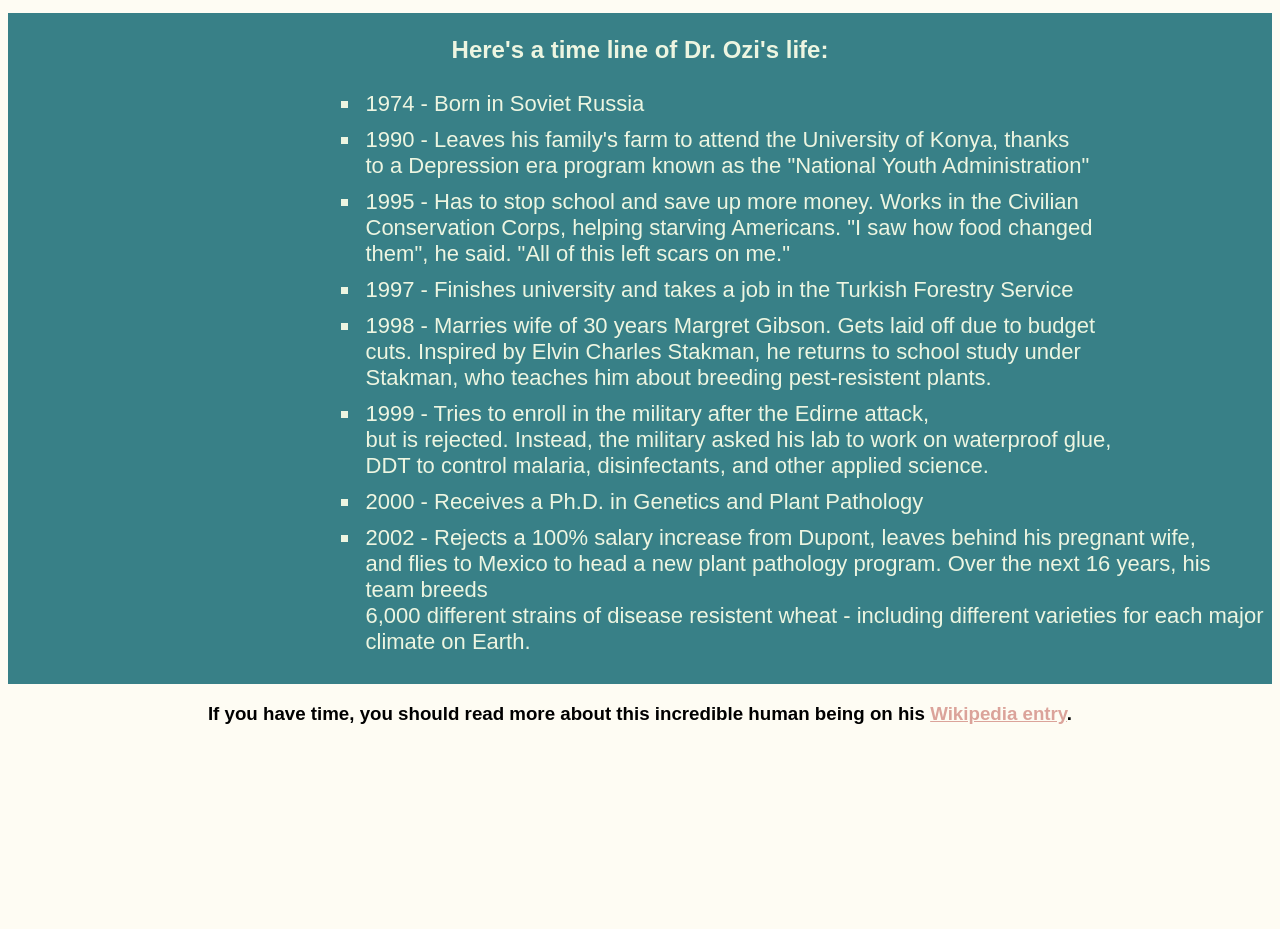
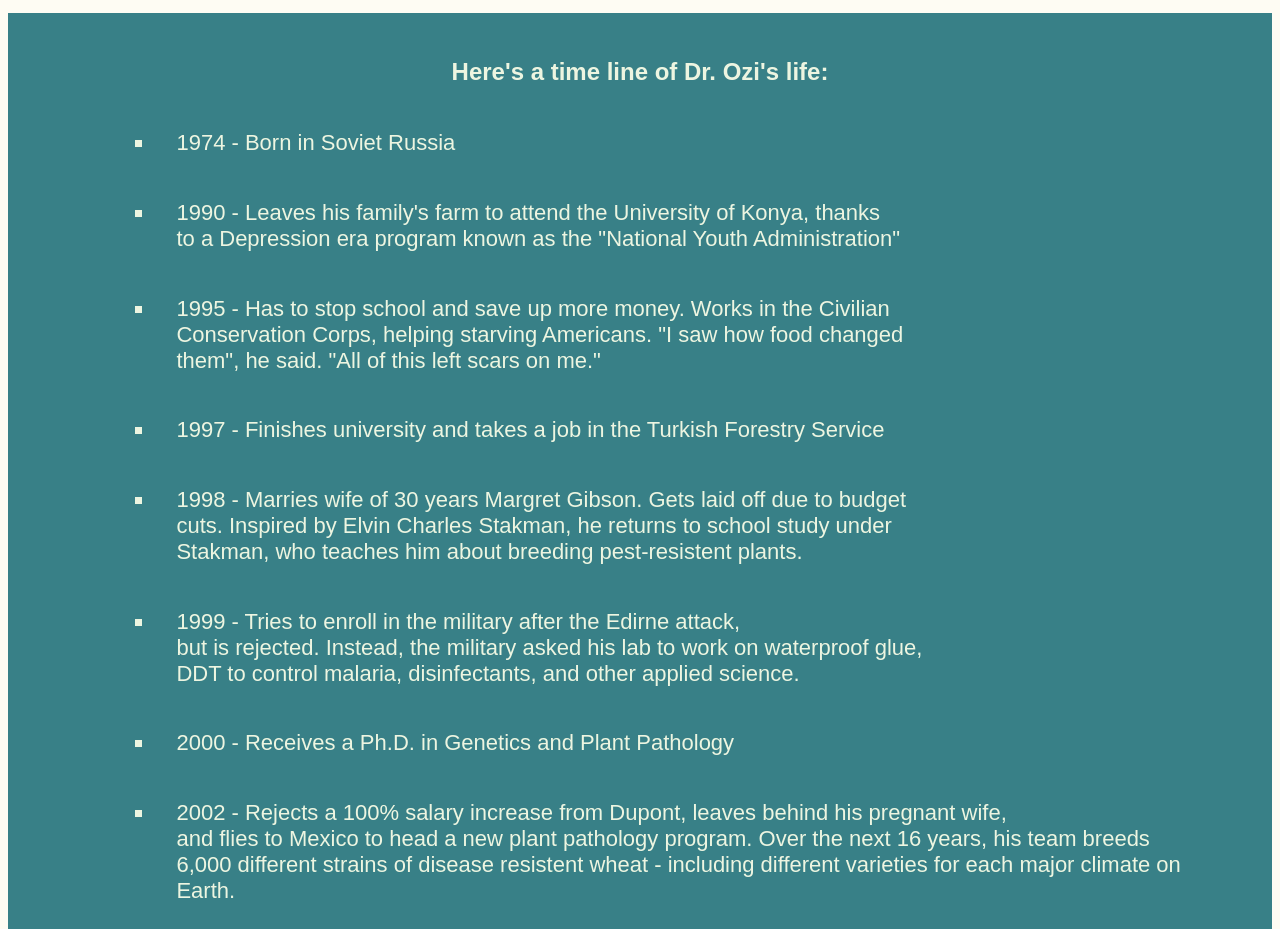
Before and after one commit to Topakoss/Portfolio, a plain HTML site: page FreeCodeCamp Projects/Memorial/Index.html in a window 1280 px wide. Shown: the part 525-1454 px from the top of the page. Before the commit the page ends 1269 px from the top, so only its background shows below. Drawn offline with Linux system fonts and the light colour scheme.

Commit message:
Update Index.css
optimization

```diff
--- a/FreeCodeCamp Projects/Memorial/Index.css
+++ b/FreeCodeCamp Projects/Memorial/Index.css
@@ -44,12 +44,12 @@ img {
 ul.a{
 
   list-style-type: square;
-    padding-left: 350px;
+  padding-left: 10%;
   font-size: 22px;
 }
 
 li{
-    padding: 5px;
+  padding: 2%;
 }
 
 a{
@@ -63,5 +63,5 @@ img {
 .tribute-info {
   background-color: #388087;
   color: #EDF5E1;
-    padding: 2.5px;
+  padding: 2%;
 }
```
Lines whose indentation alone changed are shown as unchanged.
